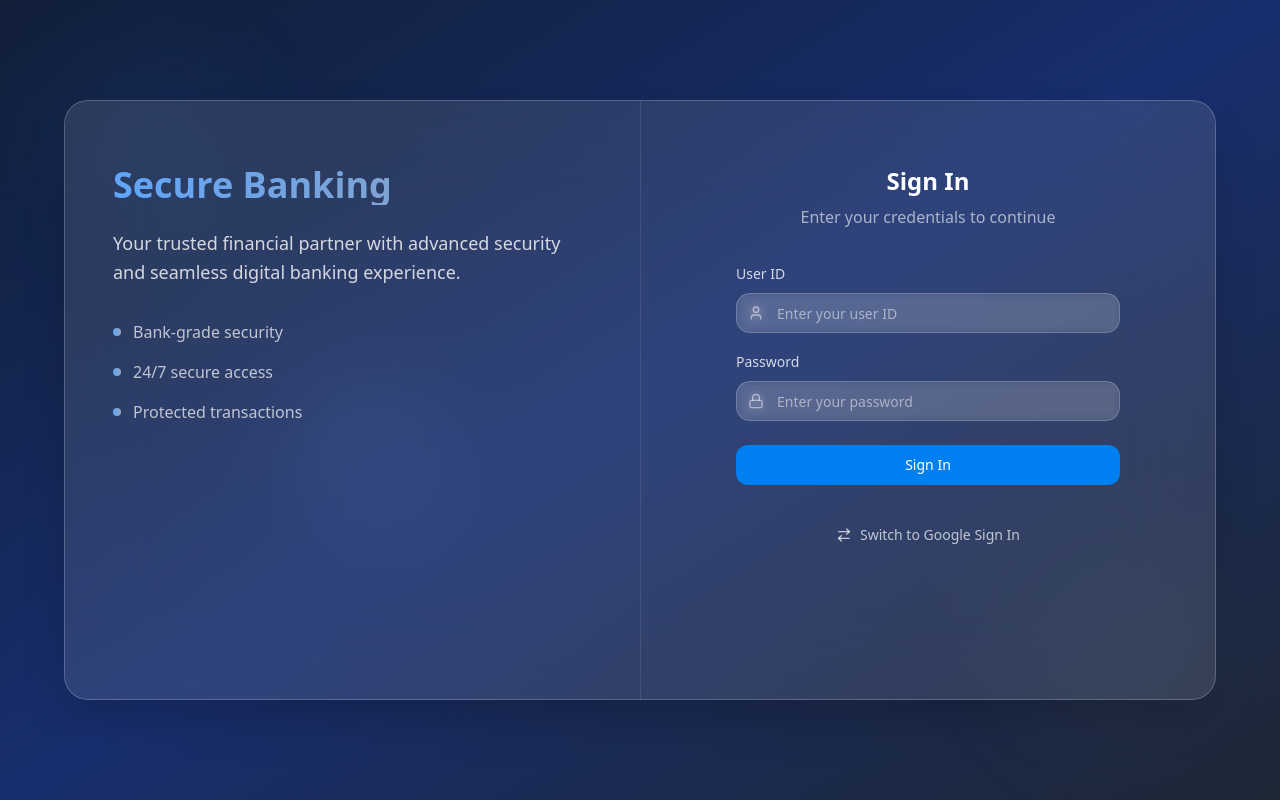
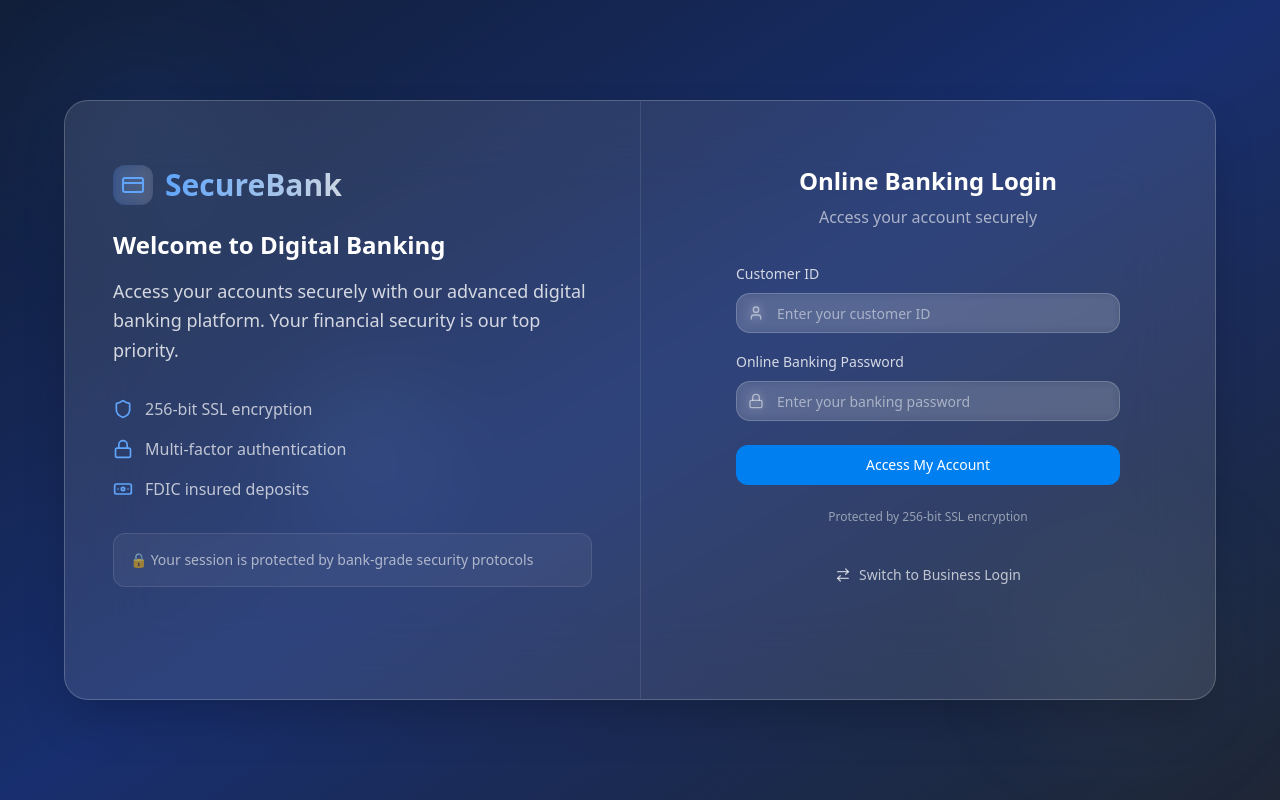
Before and after one commit to testsampath/glass-swap-login, a React (Vite) app: page / in a window 1280 px wide. Built offline with nearby package versions, Linux system fonts and the light colour scheme.

Commit message:
Refine banking theme
Update UI to better reflect a banking application while maintaining the glassmorphism theme.

```diff
--- a/src/components/LoginCard.tsx
+++ b/src/components/LoginCard.tsx
@@ -2,7 +2,7 @@ import { useState } from "react";
 import { Button } from "@/components/ui/button";
 import { Input } from "@/components/ui/input";
 import { Label } from "@/components/ui/label";
-import { ArrowRightLeft, Lock, Mail, User } from "lucide-react";
+import { ArrowRightLeft, Lock, Mail, User, Shield, CreditCard, Banknote } from "lucide-react";
 
 interface LoginCardProps {
   isFlipped: boolean;
@@ -64,25 +64,39 @@ export const LoginCard = ({ isFlipped, onFlip }: LoginCardProps) => {
 const InfoPanel = () => (
   <div className="flex flex-col justify-center px-12 py-16 animate-scale-in">
     <div>
-      <h2 className="text-4xl font-bold mb-6 bg-gradient-to-r from-blue-400 to-slate-400 bg-clip-text text-transparent">
-        Secure Banking
-      </h2>
+      <div className="flex items-center gap-3 mb-6">
+        <div className="p-2 rounded-xl bg-gradient-to-r from-blue-500/20 to-slate-400/20 backdrop-blur-sm">
+          <CreditCard className="h-6 w-6 text-blue-400" />
+        </div>
+        <h2 className="text-3xl font-bold bg-gradient-to-r from-blue-400 to-slate-300 bg-clip-text text-transparent">
+          SecureBank
+        </h2>
+      </div>
+      <h3 className="text-2xl font-semibold mb-4 text-white">
+        Welcome to Digital Banking
+      </h3>
       <p className="text-lg text-white/80 mb-8 leading-relaxed">
-        Your trusted financial partner with advanced security and seamless digital banking experience.
+        Access your accounts securely with our advanced digital banking platform.
+        Your financial security is our top priority.
       </p>
       <div className="space-y-4">
         <div className="flex items-center gap-3 text-white/70">
-          <div className="w-2 h-2 rounded-full bg-gradient-to-r from-blue-400 to-slate-400"></div>
-          <span>Bank-grade security</span>
+          <Shield className="h-5 w-5 text-blue-400" />
+          <span>256-bit SSL encryption</span>
         </div>
         <div className="flex items-center gap-3 text-white/70">
-          <div className="w-2 h-2 rounded-full bg-gradient-to-r from-blue-400 to-slate-400"></div>
-          <span>24/7 secure access</span>
+          <Lock className="h-5 w-5 text-blue-400" />
+          <span>Multi-factor authentication</span>
         </div>
         <div className="flex items-center gap-3 text-white/70">
-          <div className="w-2 h-2 rounded-full bg-gradient-to-r from-blue-400 to-slate-400"></div>
-          <span>Protected transactions</span>
+          <Banknote className="h-5 w-5 text-blue-400" />
+          <span>FDIC insured deposits</span>
         </div>
+      </div>
+      <div className="mt-8 p-4 rounded-xl bg-white/5 border border-white/10">
+        <p className="text-sm text-white/60">
+          🔒 Your session is protected by bank-grade security protocols
+        </p>
       </div>
     </div>
   </div>
@@ -102,19 +116,19 @@ const StandardForm = ({ credentials, handleInputChange, onFlip }: FormProps) =>
   <div className="flex flex-col justify-center px-12 py-16 animate-fade-in">
     <div className="w-full max-w-sm mx-auto space-y-6">
       <div className="text-center mb-8">
-        <h3 className="text-2xl font-semibold mb-2 text-white">Sign In</h3>
-        <p className="text-white/60">Enter your credentials to continue</p>
+        <h3 className="text-2xl font-semibold mb-2 text-white">Online Banking Login</h3>
+        <p className="text-white/60">Access your account securely</p>
       </div>
 
       <div className="space-y-4">
         <div className="space-y-2">
-          <Label htmlFor="userId" className="text-sm font-medium text-white/80">User ID</Label>
+          <Label htmlFor="userId" className="text-sm font-medium text-white/80">Customer ID</Label>
           <div className="relative">
             <User className="absolute left-3 top-3 h-4 w-4 text-white/50" />
             <Input
               id="userId"
               type="text"
-              placeholder="Enter your user ID"
+              placeholder="Enter your customer ID"
               value={credentials.userId}
               onChange={(e) => handleInputChange("userId", e.target.value)}
               className="pl-10 bg-white/10 border-white/20 backdrop-blur-sm text-white placeholder:text-white/50 focus:bg-white/15 transition-all duration-300"
@@ -123,13 +137,13 @@ const StandardForm = ({ credentials, handleInputChange, onFlip }: FormProps) =>
         </div>
 
         <div className="space-y-2">
-          <Label htmlFor="password" className="text-sm font-medium text-white/80">Password</Label>
+          <Label htmlFor="password" className="text-sm font-medium text-white/80">Online Banking Password</Label>
           <div className="relative">
             <Lock className="absolute left-3 top-3 h-4 w-4 text-white/50" />
             <Input
               id="password"
               type="password"
-              placeholder="Enter your password"
+              placeholder="Enter your banking password"
               value={credentials.password}
               onChange={(e) => handleInputChange("password", e.target.value)}
               className="pl-10 bg-white/10 border-white/20 backdrop-blur-sm text-white placeholder:text-white/50 focus:bg-white/15 transition-all duration-300"
@@ -139,8 +153,12 @@ const StandardForm = ({ credentials, handleInputChange, onFlip }: FormProps) =>
       </div>
 
       <Button className="w-full bg-primary hover:bg-primary/90 text-primary-foreground font-medium py-3 rounded-xl transition-all duration-300 hover:shadow-lg hover:scale-[1.02]">
-        Sign In
+        Access My Account
       </Button>
+
+      <div className="text-center text-xs text-white/50 mt-4">
+        <p>Protected by 256-bit SSL encryption</p>
+      </div>
 
       <div className="text-center pt-4">
         <button
@@ -148,7 +166,7 @@ const StandardForm = ({ credentials, handleInputChange, onFlip }: FormProps) =>
           className="inline-flex items-center gap-2 text-sm text-white/70 hover:text-blue-300 transition-colors duration-300"
         >
           <ArrowRightLeft className="h-4 w-4" />
-          Switch to Google Sign In
+          Switch to Business Login
         </button>
       </div>
     </div>
@@ -159,19 +177,19 @@ const GoogleForm = ({ credentials, handleInputChange, onFlip }: FormProps) => (
   <div className="flex flex-col justify-center px-12 py-16 animate-slide-in-right">
     <div className="w-full max-w-sm mx-auto space-y-6">
       <div className="text-center mb-8">
-        <h3 className="text-2xl font-semibold mb-2 text-white">Google Sign In</h3>
-        <p className="text-white/60">Use your Google account to continue</p>
+        <h3 className="text-2xl font-semibold mb-2 text-white">Business Banking</h3>
+        <p className="text-white/60">Access your business account</p>
       </div>
 
       <div className="space-y-4">
         <div className="space-y-2">
-          <Label htmlFor="googleId" className="text-sm font-medium text-white/80">Google ID</Label>
+          <Label htmlFor="googleId" className="text-sm font-medium text-white/80">Business Account ID</Label>
           <div className="relative">
-            <Mail className="absolute left-3 top-3 h-4 w-4 text-white/50" />
+            <User className="absolute left-3 top-3 h-4 w-4 text-white/50" />
             <Input
               id="googleId"
-              type="email"
-              placeholder="Enter your Google email"
+              type="text"
+              placeholder="Enter your business account ID"
               value={credentials.googleId}
               onChange={(e) => handleInputChange("googleId", e.target.value)}
               className="pl-10 bg-white/10 border-white/20 backdrop-blur-sm text-white placeholder:text-white/50 focus:bg-white/15 transition-all duration-300"
@@ -181,7 +199,7 @@ const GoogleForm = ({ credentials, handleInputChange, onFlip }: FormProps) => (
       </div>
 
       <Button className="w-full bg-primary hover:bg-primary/90 text-primary-foreground font-medium py-3 rounded-xl transition-all duration-300 hover:shadow-lg hover:scale-[1.02]">
-        Continue with Google
+        Access Business Account
       </Button>
 
       <div className="text-center pt-4">
@@ -190,7 +208,7 @@ const GoogleForm = ({ credentials, handleInputChange, onFlip }: FormProps) => (
           className="inline-flex items-center gap-2 text-sm text-white/70 hover:text-blue-300 transition-colors duration-300"
         >
           <ArrowRightLeft className="h-4 w-4" />
-          Back to Standard Sign In
+          Back to Personal Banking
         </button>
       </div>
     </div>
```
